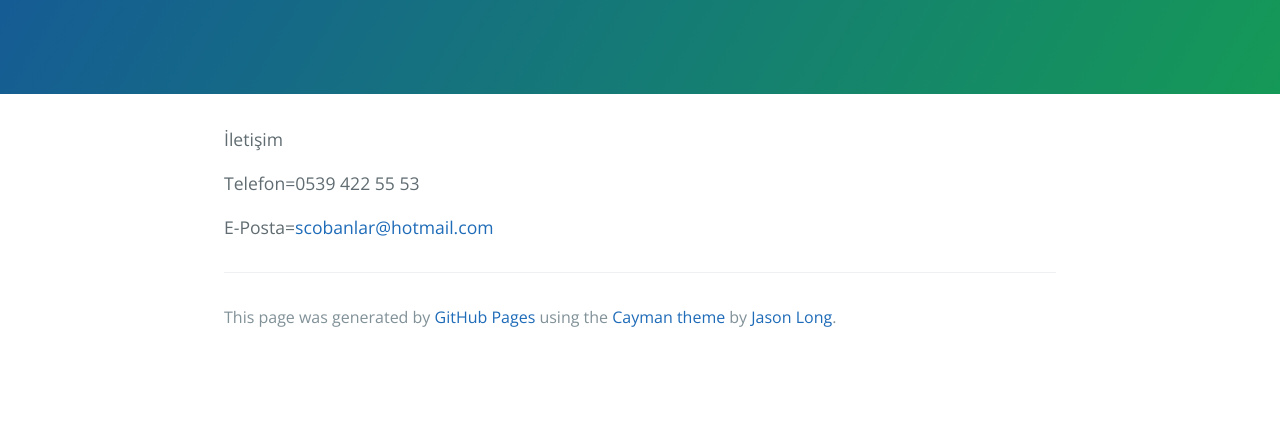
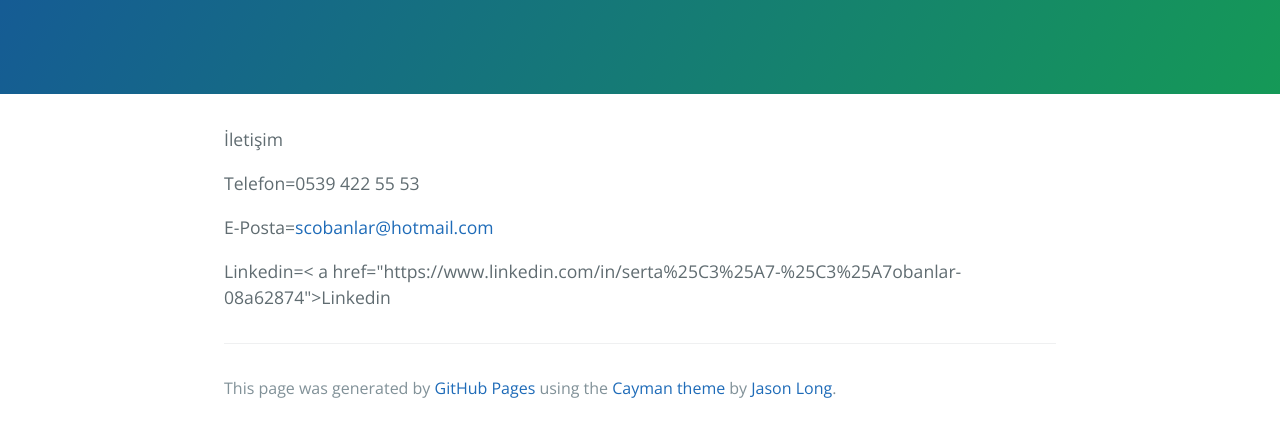
Before and after one commit to scobanlar/scobanlar.github.io, a plain HTML site: page index.html in a window 1280 px wide. Shown: the part 176-612 px from the top of the page. Drawn offline with nearby package versions, Linux system fonts and the light colour scheme.

Commit message:
Update index.html
linkedin linki eklendi

```diff
--- a/index.html
+++ b/index.html
@@ -2,7 +2,7 @@
 <html lang="en-us">
   <head>
     <meta charset="UTF-8">
-    <title>Sertaç Çobanlar by scobanlar</title>
+    <title>Sertaç Çobanlar</title>
     <meta name="viewport" content="width=device-width, initial-scale=1">
     <link rel="stylesheet" type="text/css" href="stylesheets/normalize.css" media="screen">
     <link href='https://fonts.googleapis.com/css?family=Open+Sans:400,700' rel='stylesheet' type='text/css'>
@@ -22,6 +22,8 @@
 
 <p>E-Posta=<a href="mailto:scobanlar@hotmail.com">scobanlar@hotmail.com</a></p>
 
+<p>Linkedin=< a href="https://www.linkedin.com/in/serta%25C3%25A7-%25C3%25A7obanlar-08a62874">Linkedin</a></p>
+
       <footer class="site-footer">
 
         <span class="site-footer-credits">This page was generated by <a href="https://pages.github.com">GitHub Pages</a> using the <a href="https://github.com/jasonlong/cayman-theme">Cayman theme</a> by <a href="https://twitter.com/jasonlong">Jason Long</a>.</span>
```
